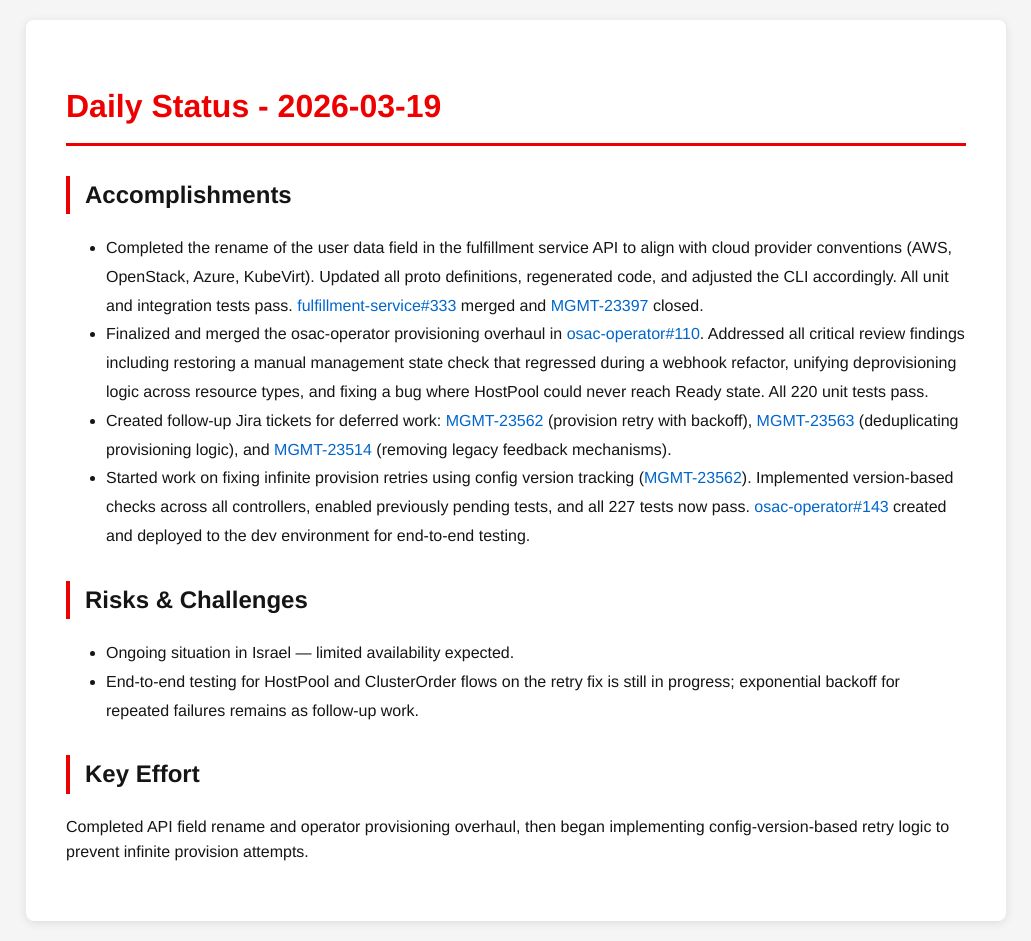
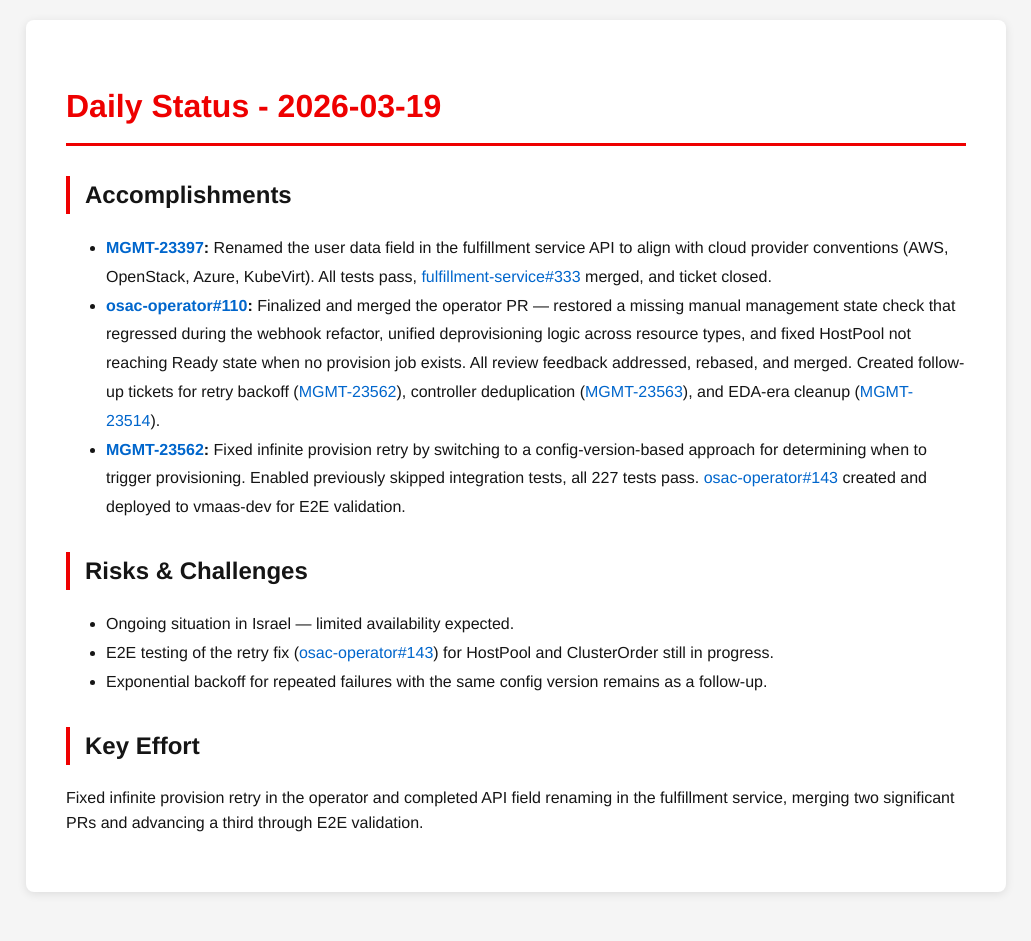
Before and after one commit to tzvatot/daily-status, a Jekyll site: the page built from 2026-03-19.md, in a window 1280 px wide. Shown: the whole page, without its empty margins (124-1155 px from the left). Built offline with Jekyll 4.4.1, drawn with Linux system fonts in a browser that asks for light colours; after the commit the page ends 912 px from its top, so only the background shows below that.

Commit message:
Daily status update - 2026-03-19

```diff
--- a/2026-03-19.md
+++ b/2026-03-19.md
@@ -7,14 +7,14 @@
 # Daily Status - 2026-03-19
 
 ## Accomplishments
-- Completed the rename of the user data field in the fulfillment service API to align with cloud provider conventions (AWS, OpenStack, Azure, KubeVirt). Updated all proto definitions, regenerated code, and adjusted the CLI accordingly. All unit and integration tests pass. [fulfillment-service#333](https://github.com/osac-project/fulfillment-service/pull/333) merged and [MGMT-23397](https://issues.redhat.com/browse/MGMT-23397) closed.
-- Finalized and merged the osac-operator provisioning overhaul in [osac-operator#110](https://github.com/osac-project/osac-operator/pull/110). Addressed all critical review findings including restoring a manual management state check that regressed during a webhook refactor, unifying deprovisioning logic across resource types, and fixing a bug where HostPool could never reach Ready state. All 220 unit tests pass.
-- Created follow-up Jira tickets for deferred work: [MGMT-23562](https://issues.redhat.com/browse/MGMT-23562) (provision retry with backoff), [MGMT-23563](https://issues.redhat.com/browse/MGMT-23563) (deduplicating provisioning logic), and [MGMT-23514](https://issues.redhat.com/browse/MGMT-23514) (removing legacy feedback mechanisms).
-- Started work on fixing infinite provision retries using config version tracking ([MGMT-23562](https://issues.redhat.com/browse/MGMT-23562)). Implemented version-based checks across all controllers, enabled previously pending tests, and all 227 tests now pass. [osac-operator#143](https://github.com/osac-project/osac-operator/pull/143) created and deployed to the dev environment for end-to-end testing.
+- **[MGMT-23397](https://issues.redhat.com/browse/MGMT-23397):** Renamed the user data field in the fulfillment service API to align with cloud provider conventions (AWS, OpenStack, Azure, KubeVirt). All tests pass, [fulfillment-service#333](https://github.com/osac-project/fulfillment-service/pull/333) merged, and ticket closed.
+- **[osac-operator#110](https://github.com/osac-project/osac-operator/pull/110):** Finalized and merged the operator PR — restored a missing manual management state check that regressed during the webhook refactor, unified deprovisioning logic across resource types, and fixed HostPool not reaching Ready state when no provision job exists. All review feedback addressed, rebased, and merged. Created follow-up tickets for retry backoff ([MGMT-23562](https://issues.redhat.com/browse/MGMT-23562)), controller deduplication ([MGMT-23563](https://issues.redhat.com/browse/MGMT-23563)), and EDA-era cleanup ([MGMT-23514](https://issues.redhat.com/browse/MGMT-23514)).
+- **[MGMT-23562](https://issues.redhat.com/browse/MGMT-23562):** Fixed infinite provision retry by switching to a config-version-based approach for determining when to trigger provisioning. Enabled previously skipped integration tests, all 227 tests pass. [osac-operator#143](https://github.com/osac-project/osac-operator/pull/143) created and deployed to vmaas-dev for E2E validation.
 
 ## Risks & Challenges
 - Ongoing situation in Israel — limited availability expected.
-- End-to-end testing for HostPool and ClusterOrder flows on the retry fix is still in progress; exponential backoff for repeated failures remains as follow-up work.
+- E2E testing of the retry fix ([osac-operator#143](https://github.com/osac-project/osac-operator/pull/143)) for HostPool and ClusterOrder still in progress.
+- Exponential backoff for repeated failures with the same config version remains as a follow-up.
 
 ## Key Effort
-Completed API field rename and operator provisioning overhaul, then began implementing config-version-based retry logic to prevent infinite provision attempts.
+Fixed infinite provision retry in the operator and completed API field renaming in the fulfillment service, merging two significant PRs and advancing a third through E2E validation.
```
